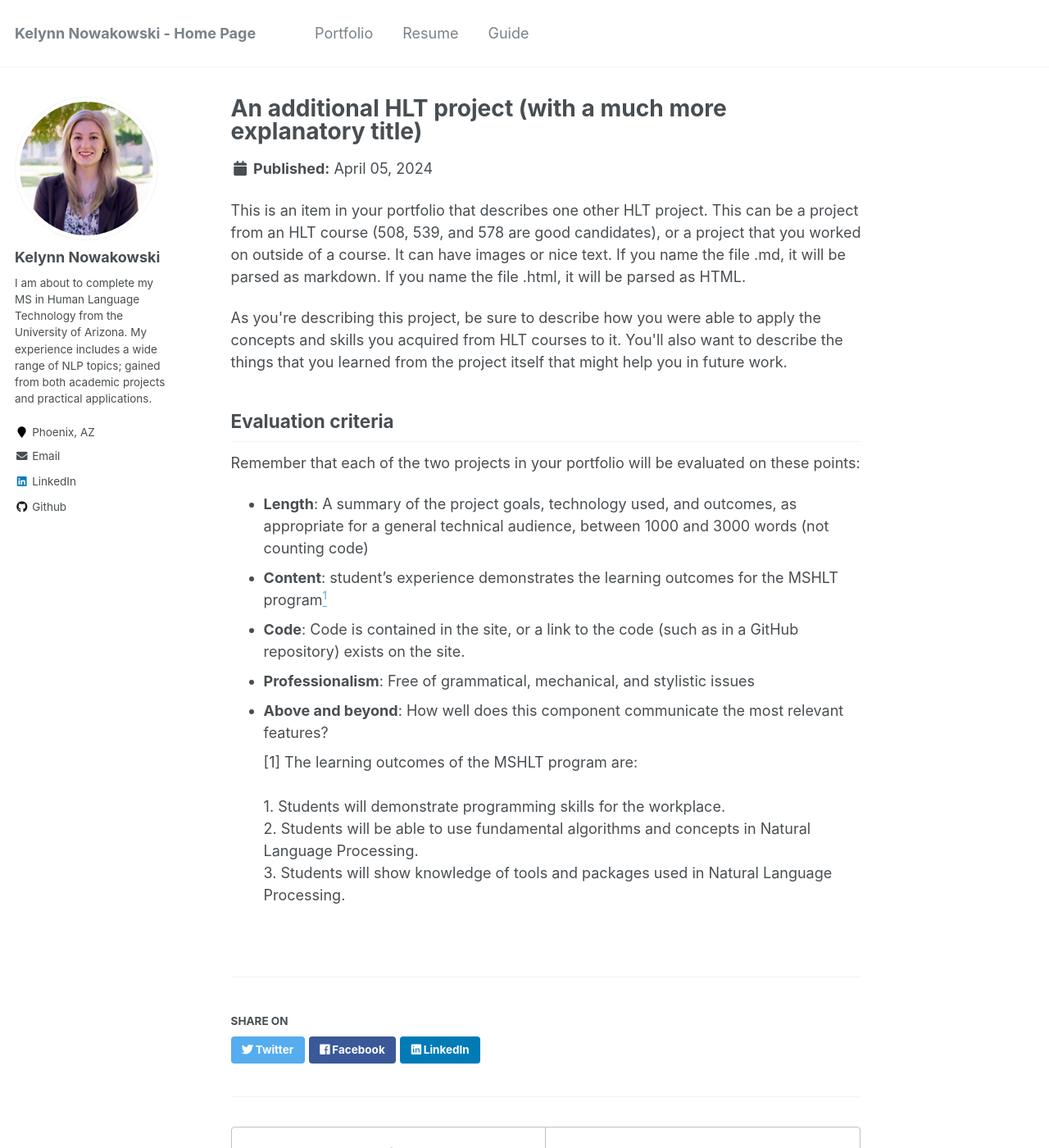
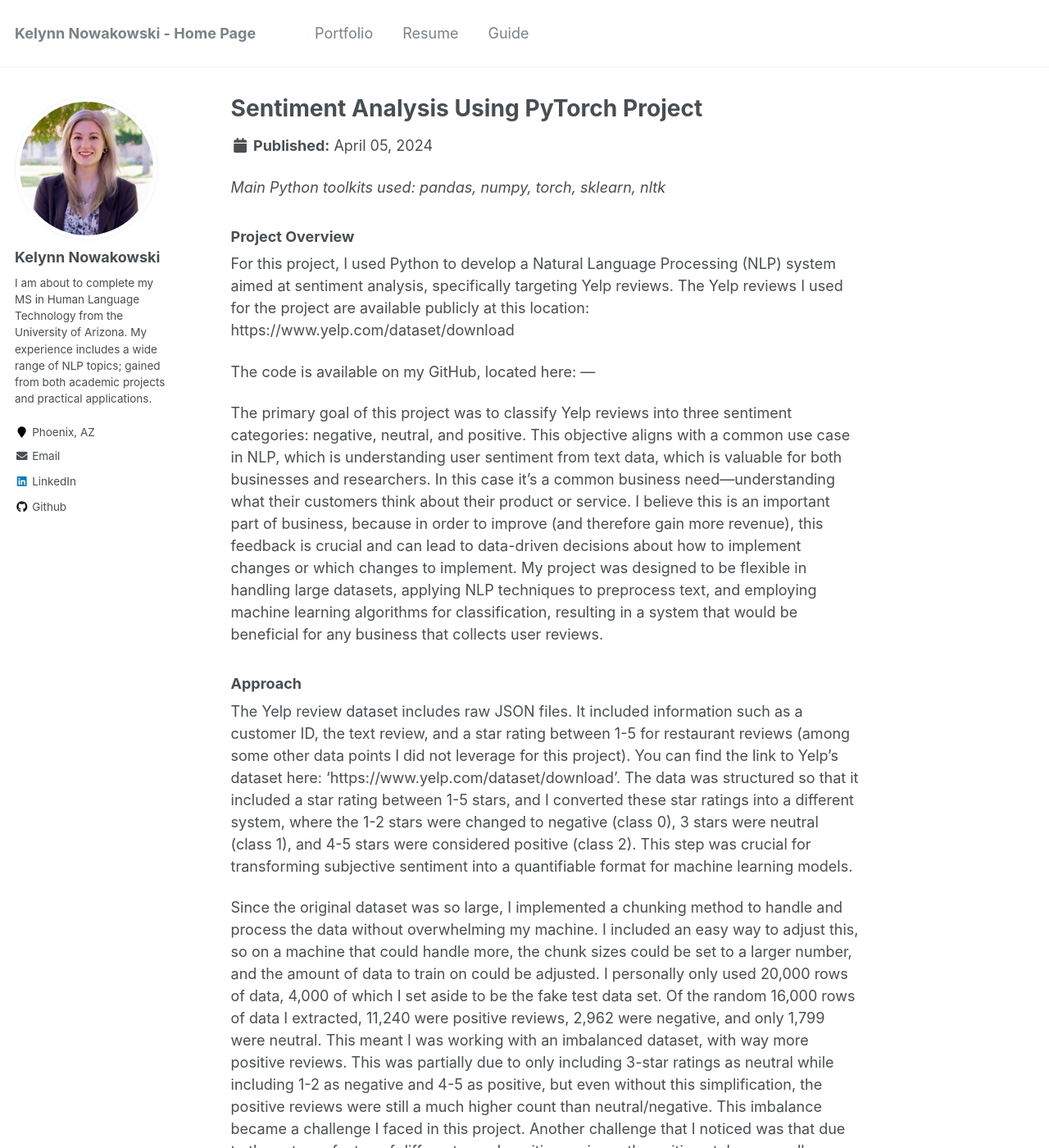
Before and after one commit to kelynnski/kelynnski.github.io, a Jekyll site: the page built from _portfolio/portfolio-2.md, in a window 1280 px wide and 1400 px high. Shown: the whole window at 82% size. Built offline with Jekyll 4.4.1, drawn with Linux system fonts in a browser that asks for light colours; some of the changed text lies outside the part shown.

Commit message:
added second project

```diff
--- a/_portfolio/portfolio-2.html
+++ /dev/null
@@ -1,24 +0,0 @@
----
-title: "An additional HLT project (with a much more explanatory title)"
-excerpt: "Short description of the goals and content of your project<br/><img src='/images/500x300.png'>"
-collection: portfolio
----
-
-<p>This is an item in your portfolio that describes one other HLT project. This can be a project from an HLT course (508, 539, and 578 are good candidates), or a project that you worked on outside of a course. It can have images or nice text. If you name the file .md, it will be parsed as markdown. If you name the file .html, it will be parsed as HTML.</p>
-
-<p>As you're describing this project, be sure to describe how you were able to apply the concepts and skills you acquired from HLT courses to it. You'll also want to describe the things that you learned from the project itself that might help you in future work.</p>
-
-<h2>Evaluation criteria</h2>
-<p>Remember that each of the two projects in your portfolio will be evaluated on these points:</p>
-<ul>
-<li><strong>Length</strong>: A summary of the project goals, technology used, and outcomes, as appropriate for a general technical audience, between 1000 and 3000 words (not counting code)</li>
-<li><strong>Content</strong>: student’s experience demonstrates the learning outcomes for the MSHLT program<a href="#footnote-1"><sup>1</sup></a></li>
-<li><strong>Code</strong>: Code is contained in the site, or a link to the code (such as in a GitHub repository) exists on the site.</li>
-<li><strong>Professionalism</strong>: Free of grammatical, mechanical, and stylistic issues</li>
-<li><strong>Above and beyond</strong>: How well does this component communicate the most relevant features?</li>
-
-<p id="footnote-1">[1] The learning outcomes of the MSHLT program are:<br>
-<br>
-1. Students will demonstrate programming skills for the workplace.<br>
-2. Students will be able to use fundamental algorithms and concepts in Natural Language Processing.<br>
-3. Students will show knowledge of tools and packages used in Natural Language Processing.</p>
--- /dev/null
+++ b/_portfolio/portfolio-2.md
@@ -0,0 +1,42 @@
+---
+title: "Sentiment Analysis Using PyTorch Project"
+excerpt: |
+  This was an open-ended project assigned as part of my Master of Science (Human Language Technology) program, in the class Advanced Statistical Natural Language Processing. It had the goal of experimenting with and learning about neural networks. The task I chose was to investigate doing a sentiment analysis on a real-world dataset that I found online. I chose this task because sentiment analysis is an important NLP task, since it can help companies understand what their customers are saying about them, and where they can make improvements.
+
+  The basic goal of the project was that if the model reads in some text, it will be able to predict the negative, neutral, or positive sentiment. While this is focused on a particular dataset I found on Yelp, the basic architecture I developed could be used on other datasets as well (with additional testing and adjustments to the model based on different styles of texts).
+
+  Please see the Sentiment Analysis Using PyTorch page for detailed information about this project.
+
+collection: portfolio
+---
+
+_Main Python toolkits used: pandas, numpy, torch, sklearn, nltk_
+
+### Project Overview
+For this project, I used Python to develop a Natural Language Processing (NLP) system aimed at sentiment analysis, specifically targeting Yelp reviews. The Yelp reviews I used for the project are available publicly at this location: https://www.yelp.com/dataset/download
+
+The code is available on my GitHub, located here: ---
+
+The primary goal of this project was to classify Yelp reviews into three sentiment categories: negative, neutral, and positive. This objective aligns with a common use case in NLP, which is understanding user sentiment from text data, which is valuable for both businesses and researchers. In this case it’s a common business need—understanding what their customers think about their product or service. I believe this is an important part of business, because in order to improve (and therefore gain more revenue), this feedback is crucial and can lead to data-driven decisions about how to implement changes or which changes to implement.
+My project was designed to be flexible in handling large datasets, applying NLP techniques to preprocess text, and employing machine learning algorithms for classification, resulting in a system that would be beneficial for any business that collects user reviews.
+
+### Approach
+
+The Yelp review dataset includes raw JSON files. It included information such as a customer ID, the text review, and a star rating between 1-5 for restaurant reviews (among some other data points I did not leverage for this project). You can find the link to Yelp's dataset here: 'https://www.yelp.com/dataset/download'. The data was structured so that it included a star rating between 1-5 stars, and I converted these star ratings into a different system, where the 1-2 stars were changed to negative (class 0), 3 stars were neutral (class 1), and 4-5 stars were considered positive (class 2). This step was crucial for transforming subjective sentiment into a quantifiable format for machine learning models.
+
+Since the original dataset was so large, I implemented a chunking method to handle and process the data without overwhelming my machine. I included an easy way to adjust this, so on a machine that could handle more, the chunk sizes could be set to a larger number, and the amount of data to train on could be adjusted. I personally only used 20,000 rows of data, 4,000 of which I set aside to be the fake test data set. Of the random 16,000 rows of data I extracted, 11,240 were positive reviews, 2,962 were negative, and only 1,799 were neutral. This meant I was working with an imbalanced dataset, with way more positive reviews. This was partially due to only including 3-star ratings as neutral while including 1-2 as negative and 4-5 as positive, but even without this simplification, the positive reviews were still a much higher count than neutral/negative. This imbalance became a challenge I faced in this project.
+Another challenge that I noticed was that due to the nature of a ton of different people writing reviews, the writing styles were all very different and included many typos and strange formatting. The data was not clean in this way; however, at least the dataset was clean in that there were no null values in the text or the labels provided.
+
+After getting the dataset to a size that I wanted to work with, it was time to clean up and preprocess the review texts. I preprocessed the text by removing stopwords, normalizing text to lowercase, and applying a custom function to extract features. These functions utilized the nltk library's Sentiment Intensity Analyzer (which is a pre-built sentiment analysis library) to calculate compound sentiment scores, adding a layer of sentiment-based feature engineering to the project. I tried some other stylometric features but they did not give a large boost to the validation and hold out accuracy and other metrics like F1-score.
+
+For vectorization, I used a combination of character and word n-gram features through sklearn’s TfidfVectorizer, which were later unified using sklearn’s FeatureUnion. I did experiment using only character n-grams and only word n-grams, but my tests shows the union of both was promising, and resulted in better outcomes in comparison to a bag-of-words approach that I also experimented with in the early stages of the project.
+
+For the actual neural network and training portion of the project, I implemented PyTorch, a popular deep learning library. I developed a sentiment classifier class, which consisted of a FeedForward Neural Network with fully connected layers, activation functions, and a final output layer designed to classify the input into one of the three sentiment categories. I experimented with elements such as the hyperparameters, the number of layers, and the class weights. Ultimately, I went with two layers and the ReLU function, and did not end up adding weights to the underrepresented classes, since it did not seem to improve the performance and F1-scores actually went down.
+
+I was able to keep track of my model's performance by splitting the training set into a main train set, a validation set, and a hold-out set. I added an early stop check during the evaluation, so that if the loss did not decrease, it would break out of the training loop early to prevent overfitting.
+
+### Results
+
+Overall my model ended up performing well, with my classification report showing an accuracy of roughly 92.3% for the validation set, and 91% on the hold-out set. The F1-scores were also pretty high. For the validation set, class 0 was .9, class 1 was .73, and class 2 .96. For the hold-out set, class 0 was .89, class 1 .67 (the lowest), and class 2 .95. This meant the positive class (2) was the highest, and class 1 (neutral) struggled the most. This makes sense as it was the most underrepresented class.
+
+When reviewing where my model struggled with the most, it made the most errors on the true neutral class. On the validation set, it misclassified a total of 65 items, mainly over-predicting positive (46 were classified as positive and 19 as negative). (The total number of misclassifications was 160). On the hold-out set, it also showed the most misclassifications in the true neutral set. It misclassified 172 items as positive when they should have been neutral, with 55 negative (the total misclassifications was 504).
```
Also changed, not shown: _pages/about.md (+1 -1 lines).
